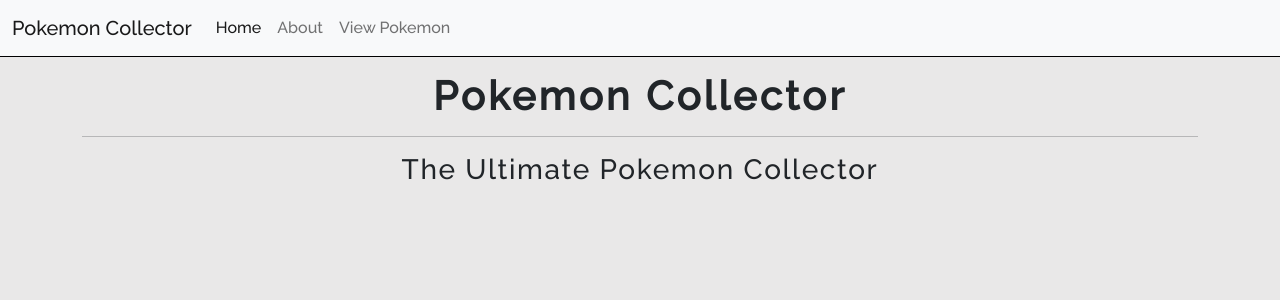
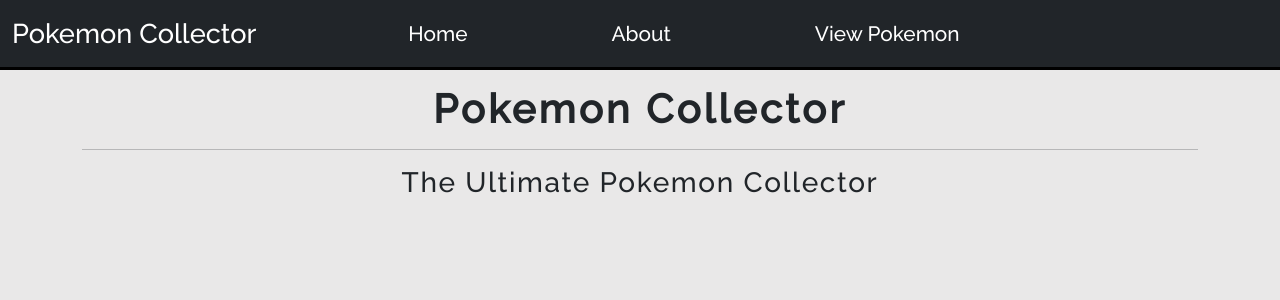
Before and after one commit to uwitdat/pokemon_cards_app, a Django app: page /about/ in a window 1280 px wide. Shown: the top 300 px of the page. Run offline with Django 3.2, Linux system fonts and the light colour scheme.

Commit message:
styling updates

```diff
--- a/main_app/static/css/style.css
+++ b/main_app/static/css/style.css
@@ -1,6 +1,17 @@
 body {
   background-color: rgb(233, 232, 232);
   font-family: "Raleway", sans-serif;
+}
+#text {
+  color: rgb(255, 255, 255);
+  text-align: center;
+  margin-left: 10vw;
+  font-size: 1.3rem;
+}
+
+#nav-text {
+  color: rgb(255, 255, 255);
+  font-size: 1.7rem;
 }
 
 h1 {
@@ -40,7 +51,7 @@ li {
 }
 
 .navbar {
-  border-bottom: 0.1rem solid black;
+  border-bottom: 0.2rem solid rgb(0, 0, 0);
 }
 
 .container-card {
--- a/main_app/templates/base.html
+++ b/main_app/templates/base.html
@@ -14,7 +14,7 @@
     <title>Document</title>
 </head>
 <body>
-    <nav class="navbar navbar-expand-lg navbar-light bg-light">
+    <nav class="navbar navbar-expand-lg navbar-light bg-dark">
         <div class="container-fluid">
           <a class="navbar-brand" href id='nav-text'="#">Pokemon Collector</a>
           <button class="navbar-toggler" type="button" data-bs-toggle="collapse" data-bs-target="#navbarNavAltMarkup" aria-controls="navbarNavAltMarkup" aria-expanded="false" aria-label="Toggle navigation">
@@ -22,9 +22,9 @@
           </button>
           <div class="collapse navbar-collapse" id="navbarNavAltMarkup">
             <div class="navbar-nav">
-              <a class="nav-link active" aria-current="page" href="/">Home</a>
-              <a class="nav-link" href="/about">About</a>
-              <a class="nav-link" href="/pokemon">View Pokemon</a>
+              <a id='text' class="nav-link active" aria-current="page" href="/">Home</a>
+              <a id='text' class="nav-link" href="/about">About</a>
+              <a id='text' class="nav-link" href="/pokemon">View Pokemon</a>
             </div>
           </div>
         </div>
```
